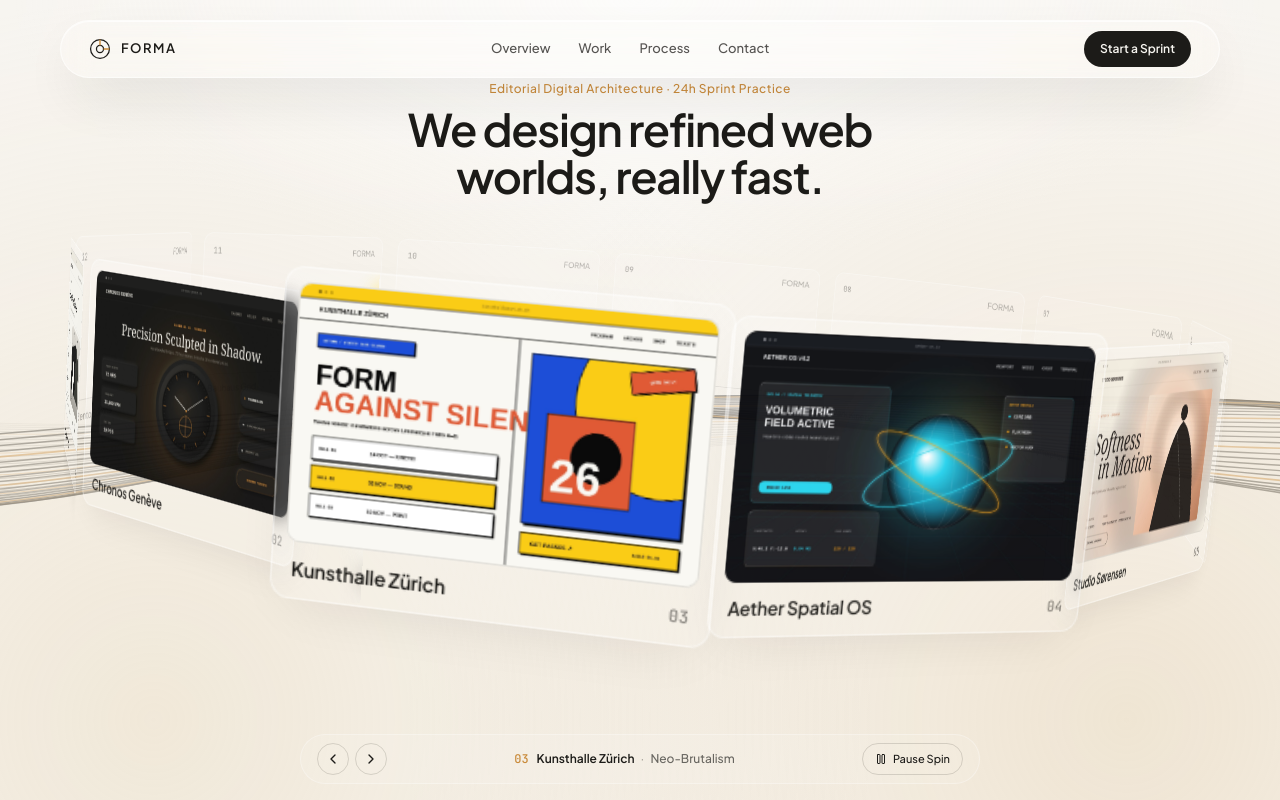
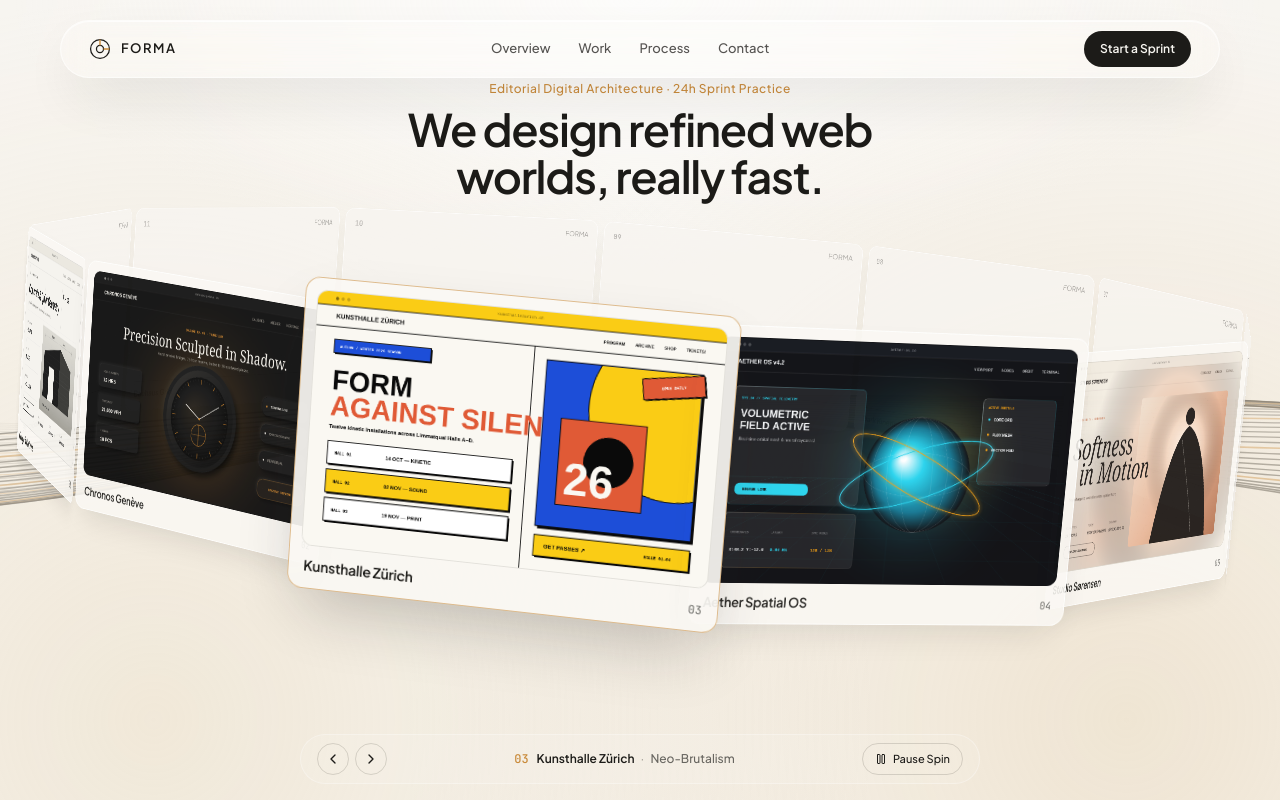
Before and after one commit to zZi3D/test-forma, a React (Vite) app: page / in a window 1280 px wide. Shown: the top 800 px of the page. Built offline with nearby package versions, Linux system fonts and the light colour scheme.

Commit message:
refactor: optimize 3D carousel geometry and textures
Adjust cylinder dimensions for better responsiveness and set mockup generation to PNG to prevent browser upscaling artifacts.

```diff
--- a/src/components/ProjectWheel3D.tsx
+++ b/src/components/ProjectWheel3D.tsx
@@ -30,11 +30,17 @@ export function ProjectWheel3D({ onSelectProject }: ProjectWheel3DProps) {
   const [dimensions, setDimensions] = useState<{
     radius: number;
     cardWidth: number;
-    maxZoomScale: number;
+    perspective: number;
+    outerScale: number;
+    centerScale: number;
+    extraZ: number;
   }>({
-    radius: 540,
-    cardWidth: 268,
-    maxZoomScale: 1.19,
+    radius: 590,
+    cardWidth: 460,
+    perspective: 3200,
+    outerScale: 0.67,
+    centerScale: 0.80,
+    extraZ: 28,
   });
 
   // Mutable animation state inside refs for zero-overhead 60fps animation
@@ -62,16 +68,38 @@ export function ProjectWheel3D({ onSelectProject }: ProjectWheel3DProps) {
     return map;
   }, []);
 
-  // Responsive cylinder geometry tuned for 12 3D cards (larger stage + prominent center zoom)
+  // Responsive cylinder geometry: combined (centerScale * perspectiveMag) stays <= 1.0
+  // so Chromium never upscales a smaller rasterized texture when the center card zooms in.
   useEffect(() => {
     const updateSize = () => {
       const w = window.innerWidth;
       if (w < 640) {
-        setDimensions({ radius: 260, cardWidth: 196, maxZoomScale: 1.14 });
+        setDimensions({
+          radius: 275,
+          cardWidth: 270,
+          perspective: 2200,
+          outerScale: 0.74,
+          centerScale: 0.86,
+          extraZ: 16,
+        });
       } else if (w < 1024) {
-        setDimensions({ radius: 410, cardWidth: 224, maxZoomScale: 1.17 });
+        setDimensions({
+          radius: 450,
+          cardWidth: 370,
+          perspective: 2800,
+          outerScale: 0.70,
+          centerScale: 0.83,
+          extraZ: 22,
+        });
       } else {
-        setDimensions({ radius: 540, cardWidth: 268, maxZoomScale: 1.19 });
+        setDimensions({
+          radius: 590,
+          cardWidth: 460,
+          perspective: 3200,
+          outerScale: 0.67,
+          centerScale: 0.80,
+          extraZ: 28,
+        });
       }
     };
     updateSize();
@@ -142,8 +170,8 @@ export function ProjectWheel3D({ onSelectProject }: ProjectWheel3DProps) {
         rigRef.current.style.transform = `translateY(${rigLiftY}px) rotateX(${scrollTiltX.toFixed(2)}deg) rotateZ(4.5deg)`;
       }
 
-      // Per-card smooth center zoom-in & gentle zoom-out based on angular distance from front center (0 deg)
-      const { radius, maxZoomScale } = dimensionsRef.current;
+      // Per-card smooth center zoom-in & gentle zoom-out (never upscaling past native resolution)
+      const { radius, outerScale, centerScale, extraZ } = dimensionsRef.current;
       const zoomRangeDeg = 44; // Smooth interpolation across ~1.45 card steps on each side
       for (let i = 0; i < CARD_COUNT; i += 1) {
         const cardEl = cardRefs.current[i];
@@ -156,12 +184,12 @@ export function ProjectWheel3D({ onSelectProject }: ProjectWheel3DProps) {
         const linearT = Math.max(0, 1 - absDeg / zoomRangeDeg);
         const smoothT = linearT * linearT * (3 - 2 * linearT);
 
-        const scale = 1 + smoothT * (maxZoomScale - 1);
-        const extraZ = smoothT * (isMobile ? 22 : 38);
+        const scale = outerScale + smoothT * (centerScale - outerScale);
+        const zOffset = smoothT * extraZ;
         const liftY = -smoothT * 5;
 
         cardEl.style.transform = `rotateY(${cardAngle}deg) translateZ(${(
-          radius + extraZ
+          radius + zOffset
         ).toFixed(2)}px) translateY(${liftY.toFixed(2)}px) scale(${scale.toFixed(4)})`;
       }
 
@@ -255,7 +283,7 @@ export function ProjectWheel3D({ onSelectProject }: ProjectWheel3DProps) {
         className={`relative mx-auto flex h-[285px] w-full items-center justify-center overflow-visible touch-pan-y sm:h-[340px] md:h-[380px] lg:h-[395px] ${
           isDragging ? 'cursor-grabbing' : 'cursor-grab'
         }`}
-        style={{ perspective: '1750px' }}
+        style={{ perspective: `${dimensions.perspective}px` }}
       >
         <div
           ref={rigRef}
@@ -287,11 +315,11 @@ export function ProjectWheel3D({ onSelectProject }: ProjectWheel3DProps) {
                   style={{
                     width: `${dimensions.cardWidth}px`,
                     transformStyle: 'preserve-3d',
-                    transform: `rotateY(${cardAngle}deg) translateZ(${dimensions.radius}px)`,
+                    transform: `rotateY(${cardAngle}deg) translateZ(${dimensions.radius}px) scale(${dimensions.outerScale})`,
                   }}
-                  className="absolute top-1/2 left-1/2 -translate-x-1/2 -translate-y-1/2 will-change-transform"
+                  className="absolute top-1/2 left-1/2 -translate-x-1/2 -translate-y-1/2"
                 >
-                  {/* Front Face */}
+                  {/* Front Face — avoids CSS backdrop-filter inside 3D preserve-3d so Chromium keeps full Retina sharpness */}
                   <button
                     type="button"
                     onClick={() => {
@@ -299,10 +327,10 @@ export function ProjectWheel3D({ onSelectProject }: ProjectWheel3DProps) {
                         onSelectProject(project);
                       }
                     }}
-                    className={`glass-tile group relative block w-full rounded-xl p-2 text-left transition-shadow duration-300 hover:scale-[1.03] focus-visible:outline-2 focus-visible:outline-[#C98A3A] ${
+                    className={`group relative block w-full rounded-2xl border bg-[#FAF8F4]/92 p-2.5 text-left transition-shadow duration-300 sm:p-3 focus-visible:outline-2 focus-visible:outline-[#C98A3A] ${
                       isFocused
-                        ? 'ring-1 ring-[#C98A3A]/60 shadow-[0_28px_56px_-14px_rgba(28,27,24,0.26)]'
-                        : 'opacity-95'
+                        ? 'border-[#C98A3A]/55 shadow-[0_32px_64px_-16px_rgba(28,27,24,0.24)]'
+                        : 'border-white/85 shadow-[0_18px_40px_-16px_rgba(28,27,24,0.14)] opacity-95'
                     }`}
                     style={{
                       backfaceVisibility: 'hidden',
@@ -310,7 +338,7 @@ export function ProjectWheel3D({ onSelectProject }: ProjectWheel3DProps) {
                     }}
                   >
                     <div
-                      className="relative aspect-[16/10] w-full overflow-hidden rounded-lg border border-[#1C1B18]/10"
+                      className="relative aspect-[16/10] w-full overflow-hidden rounded-xl border border-[#1C1B18]/10"
                       style={{ backgroundColor: project.palette.bg }}
                     >
                       {imgSrc && (
@@ -319,35 +347,35 @@ export function ProjectWheel3D({ onSelectProject }: ProjectWheel3DProps) {
                           alt={`${project.title} — ${project.styleLabel}`}
                           draggable={false}
                           referrerPolicy="no-referrer"
-                          className="h-full w-full object-cover transition-transform duration-500 group-hover:scale-[1.03]"
+                          className="h-full w-full object-cover transition-transform duration-500 group-hover:scale-[1.02]"
                         />
                       )}
                     </div>
-                    <div className="mt-2 flex items-baseline justify-between gap-2 px-1">
-                      <span className="truncate text-[12px] font-semibold tracking-[-0.01em] text-[#1C1B18]">
+                    <div className="mt-2.5 flex items-baseline justify-between gap-2 px-1">
+                      <span className="truncate text-[13px] font-semibold tracking-[-0.015em] text-[#1C1B18] sm:text-[15px]">
                         {project.title}
                       </span>
-                      <span className="font-mono-tabular shrink-0 text-[10px] text-[#1C1B18]/60">
+                      <span className="font-mono-tabular shrink-0 text-[11px] text-[#1C1B18]/65 sm:text-[12px]">
                         {project.index}
                       </span>
                     </div>
                   </button>
 
-                  {/* Translucent Frosted Backplate so far-side cards never mirror backwards text */}
+                  {/* Translucent Frosted Backplate without backdrop-filter blur penalty */}
                   <div
                     aria-hidden="true"
-                    className="glass-subtle pointer-events-none absolute inset-0 flex flex-col justify-between rounded-xl p-3"
+                    className="pointer-events-none absolute inset-0 flex flex-col justify-between rounded-2xl border border-white/70 bg-[#F7F5F0]/75 p-4 shadow-[0_12px_32px_-12px_rgba(28,27,24,0.08)]"
                     style={{
                       transform: 'rotateY(180deg)',
                       backfaceVisibility: 'hidden',
                       WebkitBackfaceVisibility: 'hidden',
                     }}
                   >
-                    <div className="flex items-center justify-between text-[10px] text-[#1C1B18]/35">
+                    <div className="flex items-center justify-between text-[12px] text-[#1C1B18]/35">
                       <span className="font-mono-tabular">{project.index}</span>
                       <span>FORMA</span>
                     </div>
-                    <div className="border-t border-[#1C1B18]/10 pt-2 text-[11px] font-medium text-[#1C1B18]/35">
+                    <div className="border-t border-[#1C1B18]/10 pt-2.5 text-[13px] font-medium text-[#1C1B18]/35">
                       {project.styleLabel}
                     </div>
                   </div>
--- a/src/utils/mockupGenerator.ts
+++ b/src/utils/mockupGenerator.ts
@@ -77,7 +77,7 @@ export function getProjectDataUrl(project: ProjectConfig): string {
   if (cached) return cached;
 
   const canvas = renderMockupToCanvas(project, 1600, 1000);
-  const url = canvas.toDataURL('image/jpeg', 0.92);
+  const url = canvas.toDataURL('image/png');
   dataUrlCache.set(cacheKey, url);
   return url;
 }
```
Also changed, not shown: public/assets/aistudio/image_d5d1711a.png (added).
